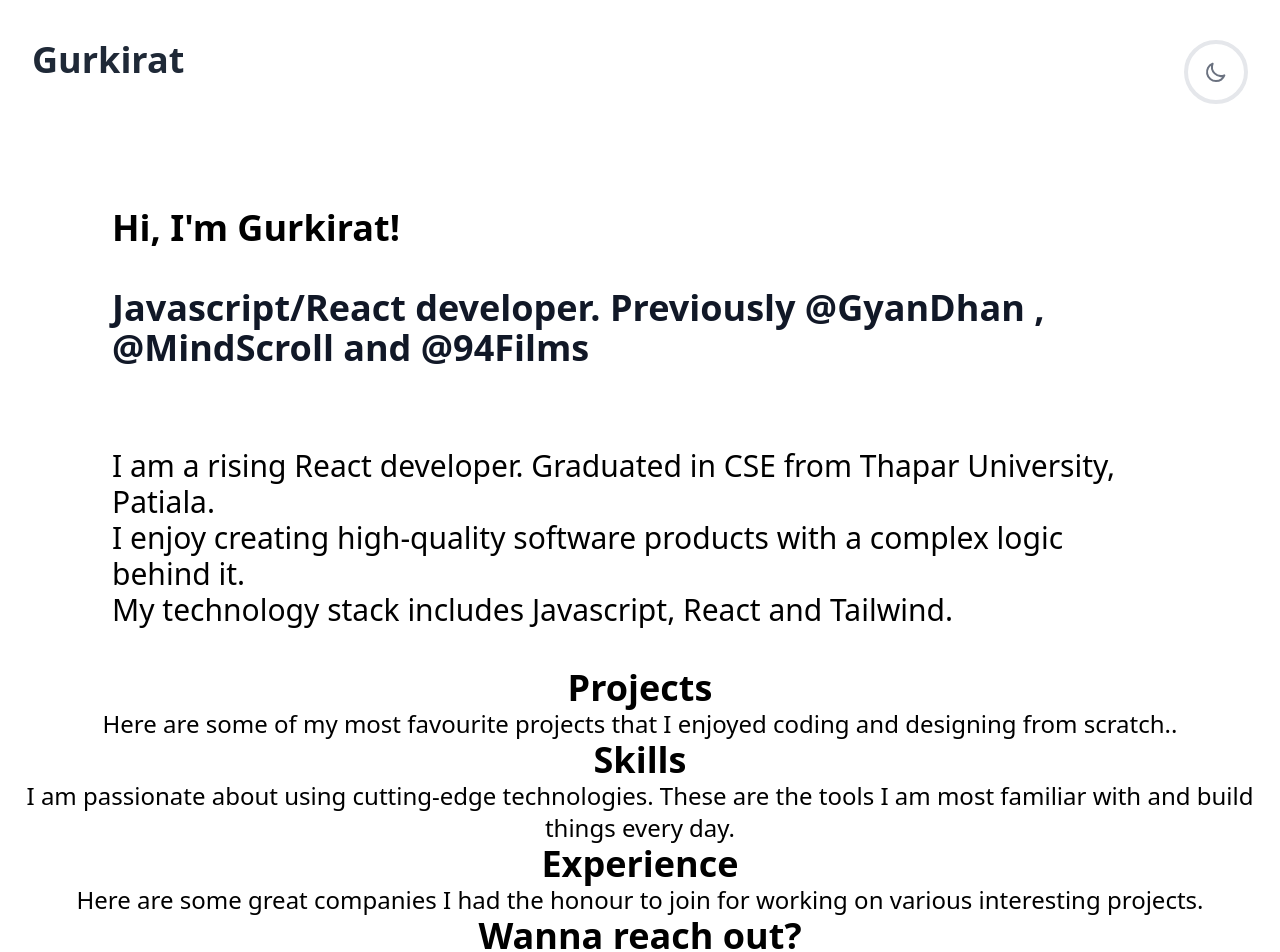
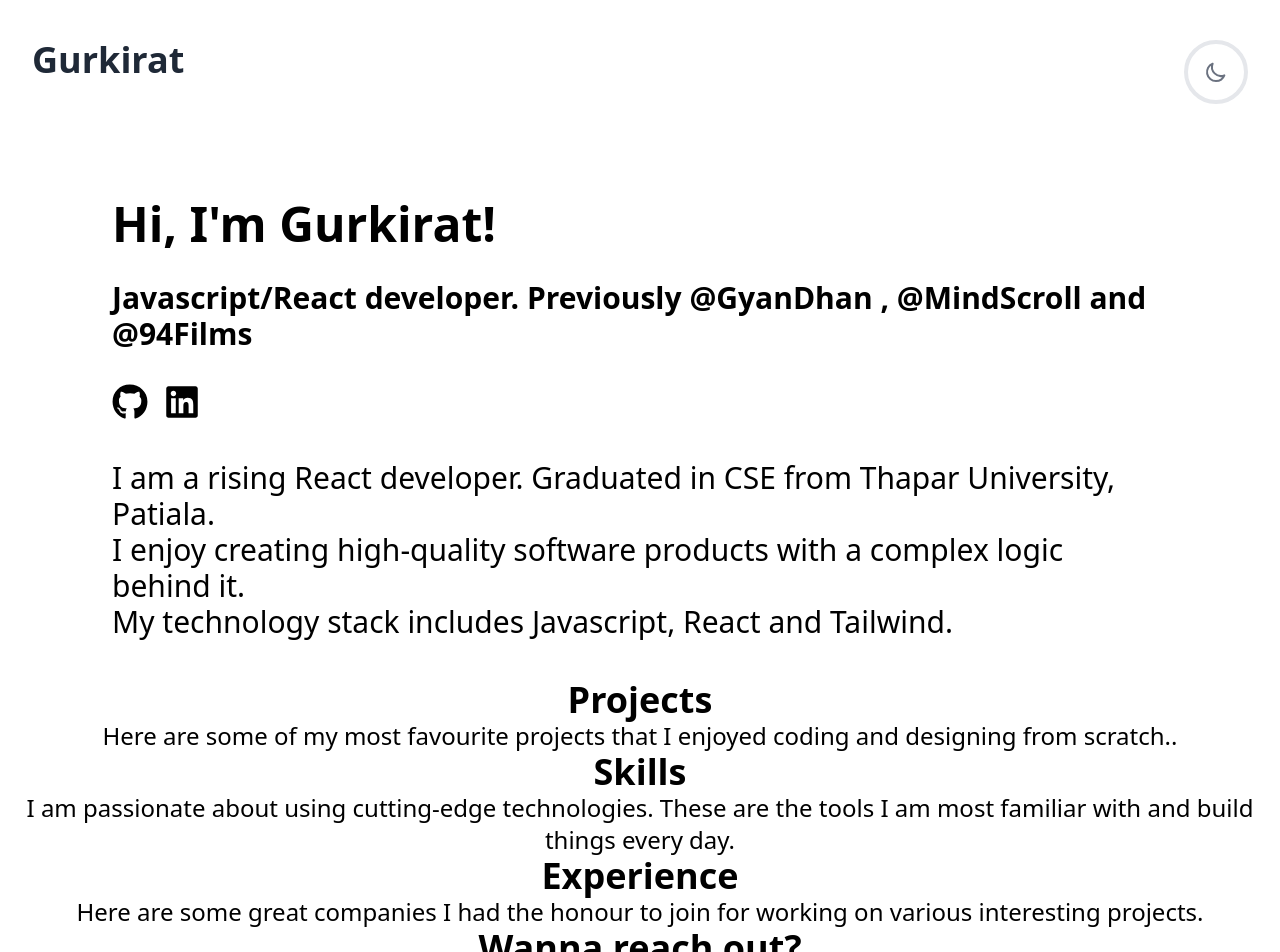
Before and after one commit to GurkiratSidhu/gurkirat-portfolio, a React (Create React App) app: page / in a window 1280 px wide. Shown: the top 952 px of the page. Built offline with nearby package versions, Linux system fonts and the light colour scheme.

Commit message:
added icon package

```diff
--- a/package.json
+++ b/package.json
@@ -9,6 +9,7 @@
     "@testing-library/user-event": "^12.8.3",
     "react": "^17.0.2",
     "react-dom": "^17.0.2",
+    "react-icons": "^4.2.0",
     "react-scripts": "4.0.3",
     "web-vitals": "^1.1.2"
   },
--- a/src/Experience.js
+++ b/src/Experience.js
@@ -3,12 +3,15 @@ import React from "react";
 function Experience() {
 	return (
 		<div>
-			<h1 className="text-4xl font-extrabold">Experience</h1>
+			{" "}
+			<div className="dark:text-white">
+				<h1 className="text-4xl font-extrabold">Experience</h1>
 
-			<h2 className="text-2xl">
-				Here are some great companies I had the honour to join for working on
-				various interesting projects.
-			</h2>
+				<h2 className="text-2xl">
+					Here are some great companies I had the honour to join for working on
+					various interesting projects.
+				</h2>
+			</div>
 		</div>
 	);
 }
--- a/src/Footer.js
+++ b/src/Footer.js
@@ -3,10 +3,11 @@ import React from "react";
 function Footer() {
 	return (
 		<div>
-			<h1 className="text-4xl font-extrabold">Wanna reach out?</h1>
+			<div className="dark:text-white">
+				<h1 className="text-4xl font-extrabold ">Wanna reach out?</h1>
 				<h2 className="text-2xl">
-				Feel free to drop me a message if you have some interesting offer or you
-				want to hang out.
+					Feel free to drop me a message if you have some interesting offer or
+					you want to hang out.
 				</h2>
 				<a
 					href="https://www.linkedin.com/in/gurkiratsidhu/"
@@ -15,6 +16,7 @@ function Footer() {
 					https://www.linkedin.com/in/gurkiratsidhu/
 				</a>
 			</div>
+		</div>
 	);
 }
 
--- a/src/Header.js
+++ b/src/Header.js
@@ -1,18 +1,27 @@
 import React from "react";
+import { FaGithub, FaLinkedin } from "react-icons/fa";
 
 function Header() {
 	return (
 		<>
-			<section className="flex flex-col px-0 mt-16 leading-snug text-left md:mx-28">
+			<section className="flex flex-col px-0 mt-16 leading-snug text-left dark:text-white md:mx-28">
 				<div className="">
-					<p className="my-10 text-4xl font-bold dark:text-white ">
+					<p className="mt-6 mb-6 text-4xl font-bold md:mt-8 md:mb-8 md:text-5xl text-black-900 dark:text-white-900 ">
 						Hi, I'm Gurkirat!
 					</p>
 
-					<p className="my-10 text-4xl font-bold text-gray-900 dark:text-white">
+					<p className="text-xl font-bold tracking-normal md:text-3xl text-black-700 dark:text-white-700">
 						Javascript/React developer. Previously @GyanDhan , @MindScroll and
 						@94Films
 					</p>
+					<div className="flex mt-8 space-x-4 text-4xl dark:text-white">
+						<a href="https://github.com/GurkiratSidhu">
+							<FaGithub />
+						</a>
+						<a href="https://www.linkedin.com/in/gurkiratsidhu/">
+							<FaLinkedin />
+						</a>
+					</div>
 				</div>
 
 				<div className="my-10 text-3xl ">
--- a/src/Projects.js
+++ b/src/Projects.js
@@ -3,11 +3,13 @@ import React from "react";
 function Projects() {
 	return (
 		<div>
-			<h1 className="text-4xl font-extrabold">Projects</h1>
-			<h2 className="text-2xl">
-				Here are some of my most favourite projects that I enjoyed coding and
-				designing from scratch..
-			</h2>
+			<div className="dark:text-white">
+				<h1 className="text-4xl font-extrabold">Projects</h1>
+				<h2 className="text-2xl">
+					Here are some of my most favourite projects that I enjoyed coding and
+					designing from scratch..
+				</h2>
+			</div>
 		</div>
 	);
 }
--- a/src/Skills.js
+++ b/src/Skills.js
@@ -3,11 +3,13 @@ import React from "react";
 function Skills() {
 	return (
 		<div>
-			<h1 className="text-4xl font-extrabold">Skills</h1>
-			<h2 className="text-2xl">
-				I am passionate about using cutting-edge technologies. These are the
-				tools I am most familiar with and build things every day.
-			</h2>
+			<div className="dark:text-white">
+				<h1 className="text-4xl font-extrabold">Skills</h1>
+				<h2 className="text-2xl">
+					I am passionate about using cutting-edge technologies. These are the
+					tools I am most familiar with and build things every day.
+				</h2>
+			</div>
 		</div>
 	);
 }
```
Also changed, not shown: 1 other file (tests, documents, lock files or other folders). Lines whose indentation alone changed are shown as unchanged.
